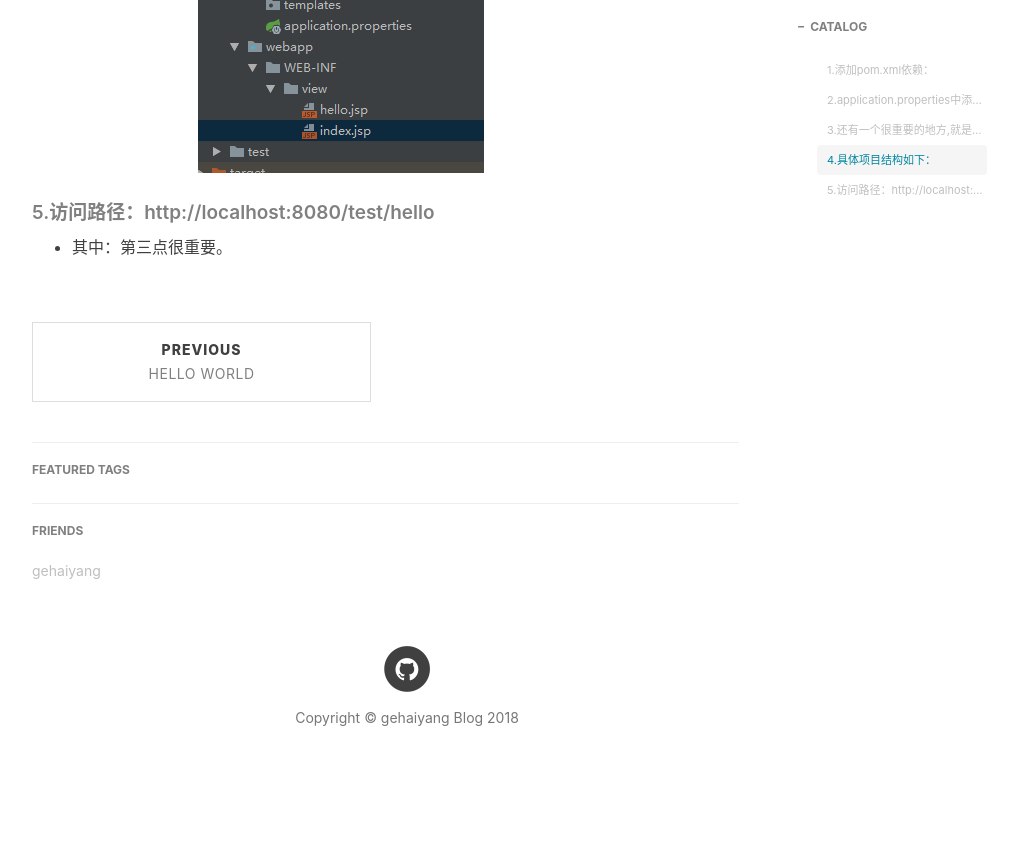
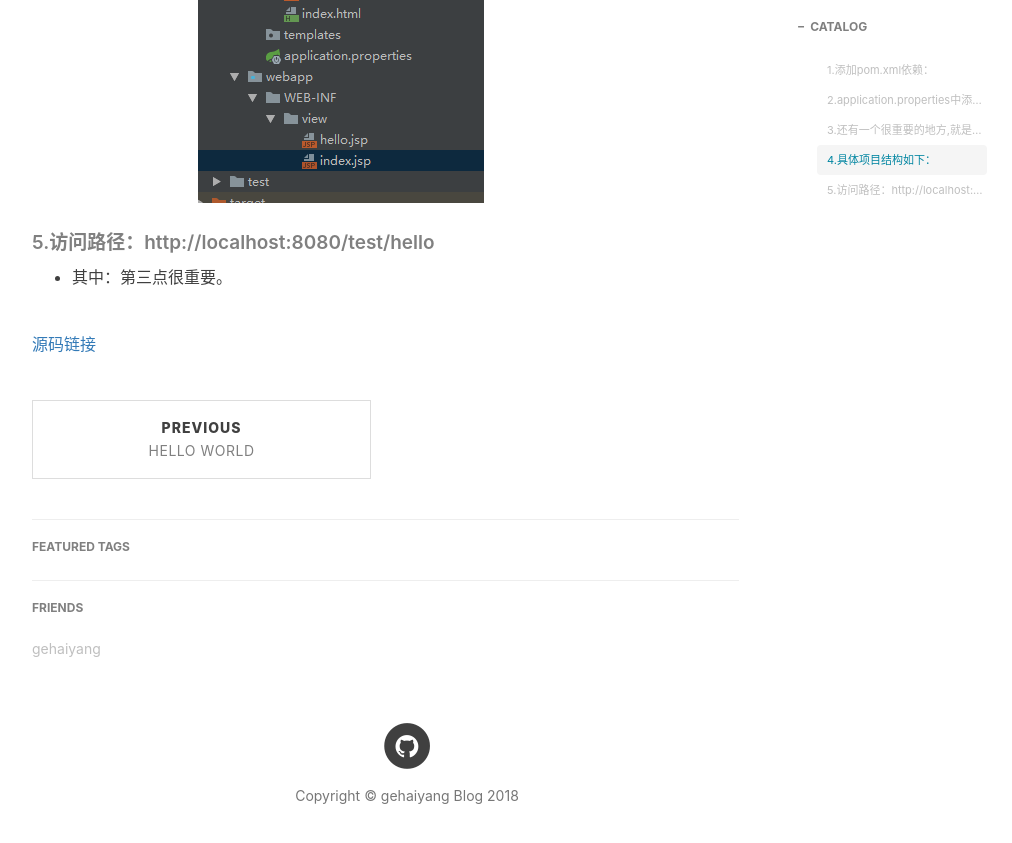
Before and after one commit to seagem/seagem.github.io, a Jekyll site: the page built from _posts/2018-09-09-spring-boot-web.markdown, in a window 1280 px wide and 900 px high, scrolled down 2118 px. Shown: the top 843 px of the window, without its empty margins (233-1245 px from the left). Built offline with Jekyll 4.4.1, drawn with Linux system fonts in a browser that asks for light colours; nearby versions of some CDN libraries; comment, search, counter and statistics services are not loaded; before the commit the page ends 2940 px from its top, so only the background shows below that.

Commit message:
更新源码链接

```diff
--- a/_posts/2018-09-09-spring-boot-web.markdown
+++ b/_posts/2018-09-09-spring-boot-web.markdown
@@ -11,7 +11,7 @@ tags:
 ---
 
 * 參考： https://www.cnblogs.com/sxdcgaq8080/p/7712874.html
-*
+
 其中需要注意的是：
 
 ##### 1.添加pom.xml依赖：
@@ -79,3 +79,5 @@ public class MyController {
 ##### 5.访问路径：http://localhost:8080/test/hello
 
 * 其中：第三点很重要。
+
+[源码链接](https://github.com/seagem/Knowledge/tree/master/Projects/spring-cloud/demoweb)
```
